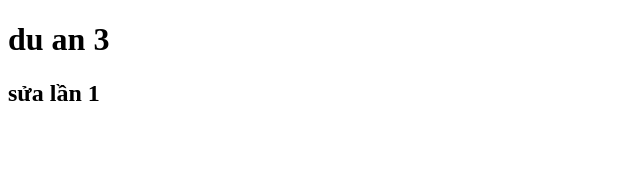
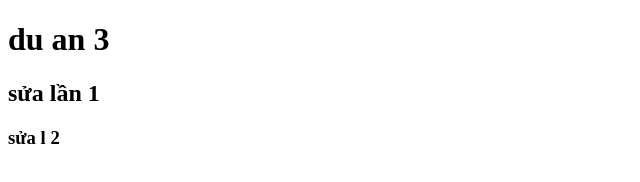
Before and after one commit to Bdphuong/11, a plain HTML site: page index.html in a window 1280 px wide. Shown: the full height of the page, 0-640 px from the left. Drawn offline with Linux system fonts and the light colour scheme.

Commit message:
test commit lan 3

```diff
--- a/index.html
+++ b/index.html
@@ -8,5 +8,6 @@
   <body>
     <h1>du an 3</h1>
     <h2>sửa lần 1</h2>
+    <h3>sửa l 2</h3>
   </body>
 </html>
```
